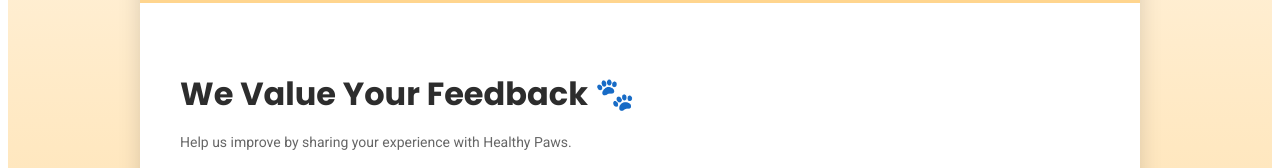
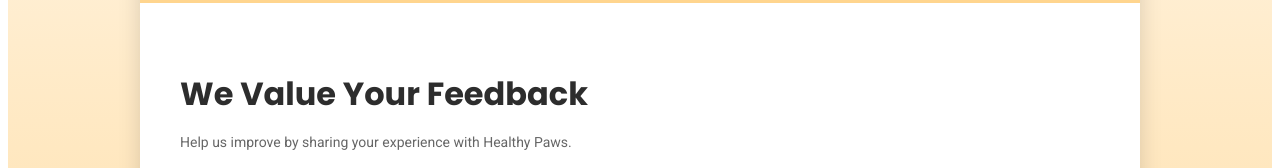
Before and after one commit to sandaliz/healthy-paws-petcare, a React (Create React App) app in the folder frontend/: page /feedback in a window 1280 px wide. Shown: the part 458-626 px from the top of the page. Built offline with nearby package versions, Linux system fonts and the light colour scheme; what chartjs-plugin-datalabels would draw is missing.

Commit message:
remove emoji

```diff
--- a/frontend/src/pages/Feed_Backs/FeedbackForm.js
+++ b/frontend/src/pages/Feed_Backs/FeedbackForm.js
@@ -84,7 +84,7 @@ const FeedbackForm = () => {
 
           {/* RIGHT SECTION */}
           <div className="feedback-card-right">
-            <h2 className="feedback-title">We Value Your Feedback 🐾</h2>
+            <h2 className="feedback-title">We Value Your Feedback </h2>
             <p className="feedback-subtitle">
               Help us improve by sharing your experience with Healthy Paws.
             </p>
```
